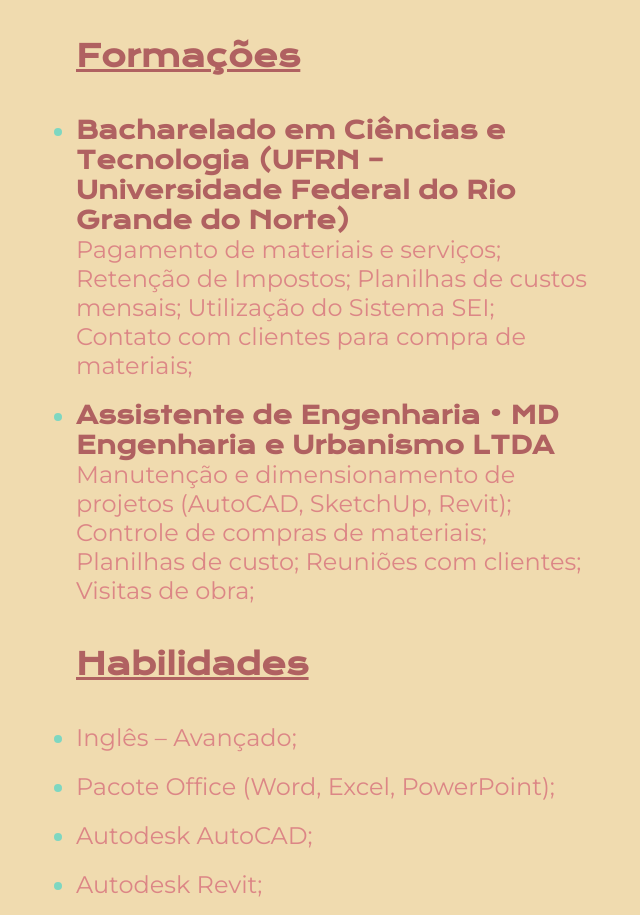
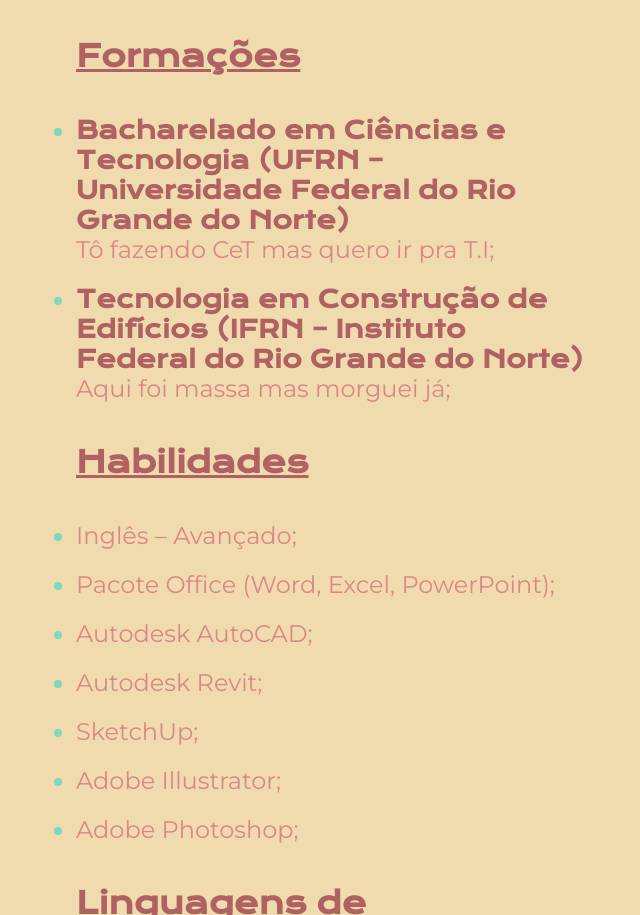
Before and after one commit to brasselotti/portfolio, a plain HTML site: page resume.html in a window 1280 px wide. Shown: the part 819-1734 px from the top of the page, without its empty margins (52-692 px from the left). Drawn offline with nearby package versions, Linux system fonts and the light colour scheme.

Commit message:
atualizando o resume

```diff
--- a/resume.html
+++ b/resume.html
@@ -35,11 +35,11 @@
                     <li>
                         <h3 class="apresentacao__conteudo__titulo3">Bacharelado em Ciências e Tecnologia (UFRN – Universidade Federal do Rio Grande do Norte)
                             </h3>
-                        Pagamento de materiais e serviços; Retenção de Impostos; Planilhas de custos mensais; Utilização do Sistema SEI; Contato com clientes para compra de materiais;
+                        Tô fazendo CeT mas quero ir pra T.I;
                     </li>
                     <li>
-                        <h3 class="apresentacao__conteudo__titulo3">Assistente de Engenharia • MD Engenharia e Urbanismo LTDA</h3>
-                        Manutenção e dimensionamento de projetos (AutoCAD, SketchUp, Revit); Controle de compras de materiais; Planilhas de custo; Reuniões com clientes; Visitas de obra;
+                        <h3 class="apresentacao__conteudo__titulo3">Tecnologia em Construção de Edifícios (IFRN – Instituto Federal do Rio Grande do Norte)</h3>
+                        Aqui foi massa mas morguei já;
                     </li>
                 </ul>
             <h2 class="apresentacao__conteudo__titulo2">Habilidades</h2>
```
